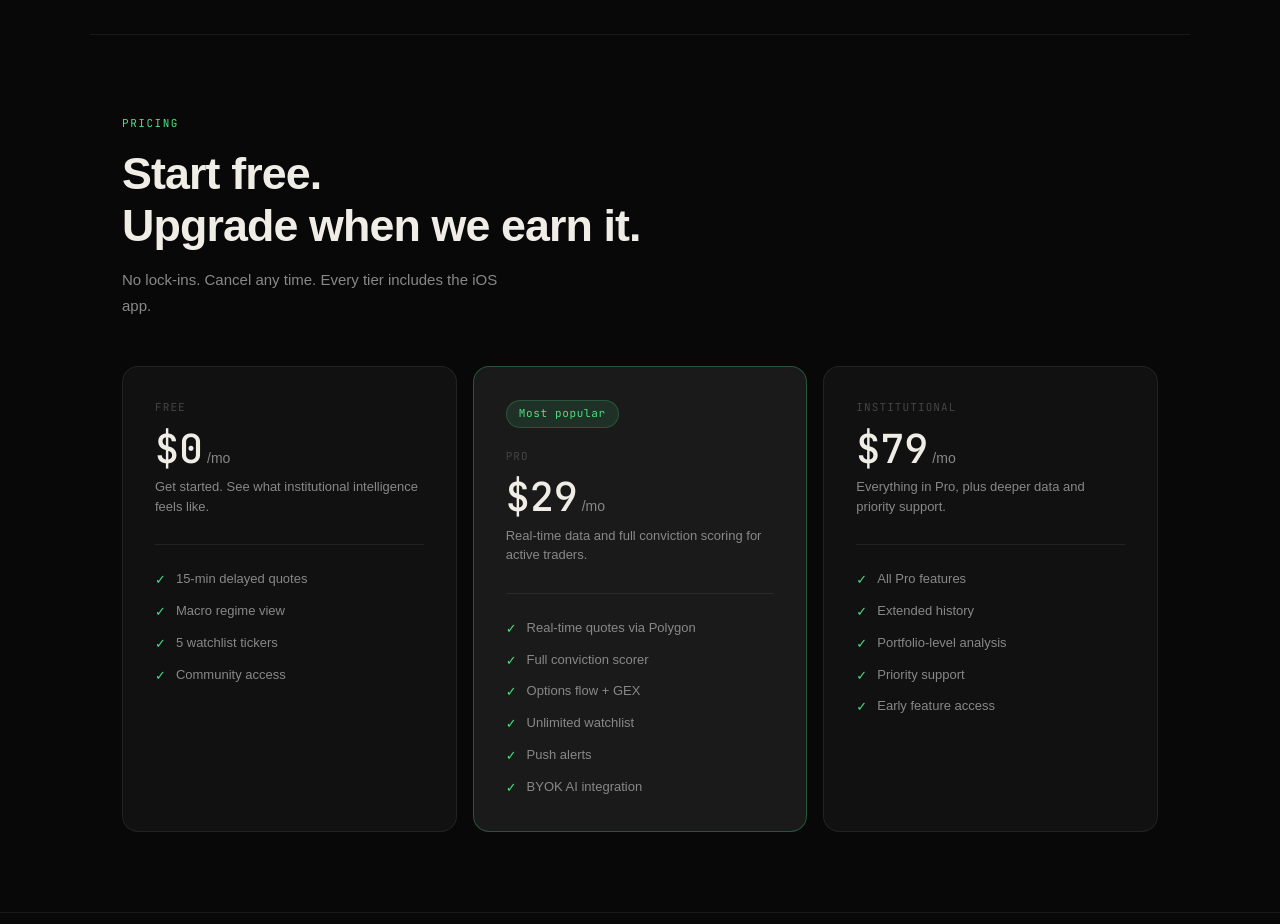
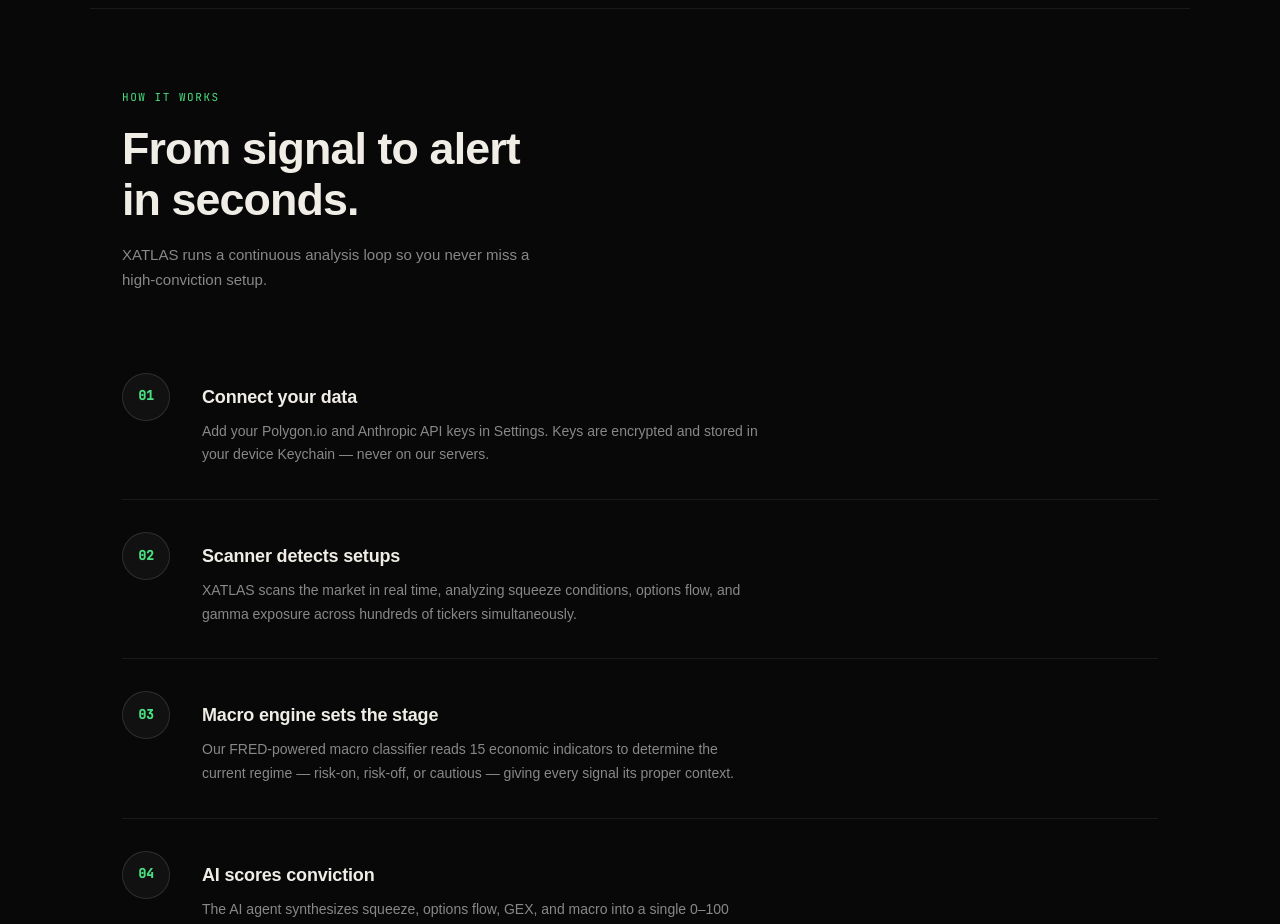
Before and after one commit to AuthorsWisdom/atlas-website, a Next.js app: page / in a window 1280 px wide. Shown: the part 1860-2784 px from the top of the page. Built offline with nearby package versions, Linux system fonts and the light colour scheme.

Commit message:
Add How it works section to website

```diff
--- a/components/Features.tsx
+++ b/components/Features.tsx
@@ -1,4 +1,5 @@
 'use client'
+
 const FEATURES = [
   { id: '01', label: 'SCANNER', title: 'Tactical market scanner', desc: 'Real-time squeeze detection, options flow, and GEX analysis across the full market universe.' },
   { id: '02', label: 'MACRO', title: 'Macro command center', desc: 'FRED-powered regime classifier — know whether conditions favor risk-on or risk-off positioning.' },
@@ -8,8 +9,43 @@
   { id: '06', label: 'NATIVE', title: 'iOS-first design', desc: 'Built for the device in your pocket. Fast, fluid, designed around how traders actually work.' },
 ]
 
+const STEPS = [
+  {
+    number: '01',
+    title: 'Connect your data',
+    desc: 'Add your Polygon.io and Anthropic API keys in Settings. Keys are encrypted and stored in your device Keychain — never on our servers.',
+    icon: '⌨',
+  },
+  {
+    number: '02',
+    title: 'Scanner detects setups',
+    desc: 'XATLAS scans the market in real time, analyzing squeeze conditions, options flow, and gamma exposure across hundreds of tickers simultaneously.',
+    icon: '⌖',
+  },
+  {
+    number: '03',
+    title: 'Macro engine sets the stage',
+    desc: 'Our FRED-powered macro classifier reads 15 economic indicators to determine the current regime — risk-on, risk-off, or cautious — giving every signal its proper context.',
+    icon: '◎',
+  },
+  {
+    number: '04',
+    title: 'AI scores conviction',
+    desc: 'The AI agent synthesizes squeeze, options flow, GEX, and macro into a single 0–100 conviction score. Above 75 is a high-conviction setup worth watching.',
+    icon: '◈',
+  },
+  {
+    number: '05',
+    title: 'You get the alert',
+    desc: 'When a ticker crosses your conviction threshold, XATLAS sends a push notification. No noise — only the setups that meet your criteria.',
+    icon: '◉',
+  },
+]
+
 export default function Features() {
   return (
+    <>
+      {/* Features grid */}
       <section id="features" style={{
         maxWidth: '1100px',
         margin: '0 auto',
@@ -17,30 +53,14 @@
         borderTop: '1px solid var(--border)',
       }}>
         <div style={{ marginBottom: '3rem' }}>
-        <p style={{
-          fontFamily: 'var(--font-mono)',
-          fontSize: '11px',
-          textTransform: 'uppercase',
-          letterSpacing: '0.14em',
-          color: 'var(--green)',
-          marginBottom: '1rem',
-        }}>
+          <p style={{ fontFamily: 'var(--font-mono)', fontSize: '11px', textTransform: 'uppercase', letterSpacing: '0.14em', color: 'var(--green)', marginBottom: '1rem' }}>
             Features
           </p>
-        <h2 style={{
-          fontFamily: 'var(--font-display)',
-          fontSize: 'clamp(1.8rem, 3.5vw, 2.8rem)',
-          fontWeight: 700,
-          letterSpacing: '-0.02em',
-          color: 'var(--text)',
-          marginBottom: '1rem',
-          maxWidth: '520px',
-          lineHeight: 1.15,
-        }}>
+          <h2 style={{ fontFamily: 'var(--font-display)', fontSize: 'clamp(1.8rem, 3.5vw, 2.8rem)', fontWeight: 700, letterSpacing: '-0.02em', color: 'var(--text)', marginBottom: '1rem', lineHeight: 1.15 }}>
             One platform.<br />Every edge.
           </h2>
           <p style={{ fontSize: '15px', color: 'var(--text-2)', maxWidth: '440px', lineHeight: 1.7 }}>
-          Stop juggling five apps. ATLAS synthesizes the signals that matter into a single, actionable view — built for the speed of real markets.
+            Stop juggling five apps. ATLAS synthesizes the signals that matter into a single, actionable view.
           </p>
         </div>
 
@@ -58,28 +78,14 @@
               background: 'var(--bg-1)',
               padding: '2rem',
               transition: 'background 0.2s',
-            cursor: 'default',
             }}
               onMouseEnter={e => (e.currentTarget.style.background = 'var(--bg-2)')}
               onMouseLeave={e => (e.currentTarget.style.background = 'var(--bg-1)')}
             >
-            <div style={{ display: 'flex', justifyContent: 'space-between', alignItems: 'flex-start', marginBottom: '1.25rem' }}>
-              <span style={{
-                fontFamily: 'var(--font-mono)',
-                fontSize: '11px',
-                color: 'var(--text-3)',
-                letterSpacing: '0.12em',
-              }}>
+              <p style={{ fontFamily: 'var(--font-mono)', fontSize: '11px', color: 'var(--text-3)', letterSpacing: '0.12em', marginBottom: '1.25rem' }}>
                 {f.id} / {f.label}
-              </span>
-            </div>
-            <h3 style={{
-              fontSize: '16px',
-              fontWeight: 600,
-              color: 'var(--text)',
-              marginBottom: '0.6rem',
-              letterSpacing: '-0.01em',
-            }}>
+              </p>
+              <h3 style={{ fontSize: '16px', fontWeight: 600, color: 'var(--text)', marginBottom: '0.6rem', letterSpacing: '-0.01em' }}>
                 {f.title}
               </h3>
               <p style={{ fontSize: '13px', color: 'var(--text-2)', lineHeight: 1.65 }}>
@@ -89,5 +95,75 @@
           ))}
         </div>
       </section>
+
+      {/* How it works */}
+      <section style={{
+        maxWidth: '1100px',
+        margin: '0 auto',
+        padding: '5rem 2rem',
+        borderTop: '1px solid var(--border)',
+      }}>
+        <div style={{ marginBottom: '3rem' }}>
+          <p style={{ fontFamily: 'var(--font-mono)', fontSize: '11px', textTransform: 'uppercase', letterSpacing: '0.14em', color: 'var(--green)', marginBottom: '1rem' }}>
+            How it works
+          </p>
+          <h2 style={{ fontFamily: 'var(--font-display)', fontSize: 'clamp(1.8rem, 3.5vw, 2.8rem)', fontWeight: 700, letterSpacing: '-0.02em', color: 'var(--text)', marginBottom: '1rem', lineHeight: 1.15 }}>
+            From signal to alert<br />in seconds.
+          </h2>
+          <p style={{ fontSize: '15px', color: 'var(--text-2)', maxWidth: '440px', lineHeight: 1.7 }}>
+            XATLAS runs a continuous analysis loop so you never miss a high-conviction setup.
+          </p>
+        </div>
+
+        <div style={{ display: 'flex', flexDirection: 'column', gap: '0' }}>
+          {STEPS.map((step, i) => (
+            <div key={step.number} style={{
+              display: 'flex',
+              gap: '2rem',
+              padding: '2rem 0',
+              borderBottom: i < STEPS.length - 1 ? '1px solid var(--border)' : 'none',
+              alignItems: 'flex-start',
+            }}>
+              {/* Step number + line */}
+              <div style={{ display: 'flex', flexDirection: 'column', alignItems: 'center', gap: '0', flexShrink: 0 }}>
+                <div style={{
+                  width: '48px',
+                  height: '48px',
+                  borderRadius: '50%',
+                  border: '1px solid var(--border-2)',
+                  background: 'var(--bg-1)',
+                  display: 'flex',
+                  alignItems: 'center',
+                  justifyContent: 'center',
+                  fontFamily: 'var(--font-mono)',
+                  fontSize: '13px',
+                  fontWeight: 700,
+                  color: 'var(--green)',
+                }}>
+                  {step.number}
+                </div>
+              </div>
+
+              {/* Content */}
+              <div style={{ flex: 1, paddingTop: '10px' }}>
+                <h3 style={{
+                  fontFamily: 'var(--font-display)',
+                  fontSize: '18px',
+                  fontWeight: 600,
+                  color: 'var(--text)',
+                  marginBottom: '0.5rem',
+                  letterSpacing: '-0.01em',
+                }}>
+                  {step.title}
+                </h3>
+                <p style={{ fontSize: '14px', color: 'var(--text-2)', lineHeight: 1.7, maxWidth: '560px' }}>
+                  {step.desc}
+                </p>
+              </div>
+            </div>
+          ))}
+        </div>
+      </section>
+    </>
   )
 }
```
Lines whose indentation alone changed are shown as unchanged.
